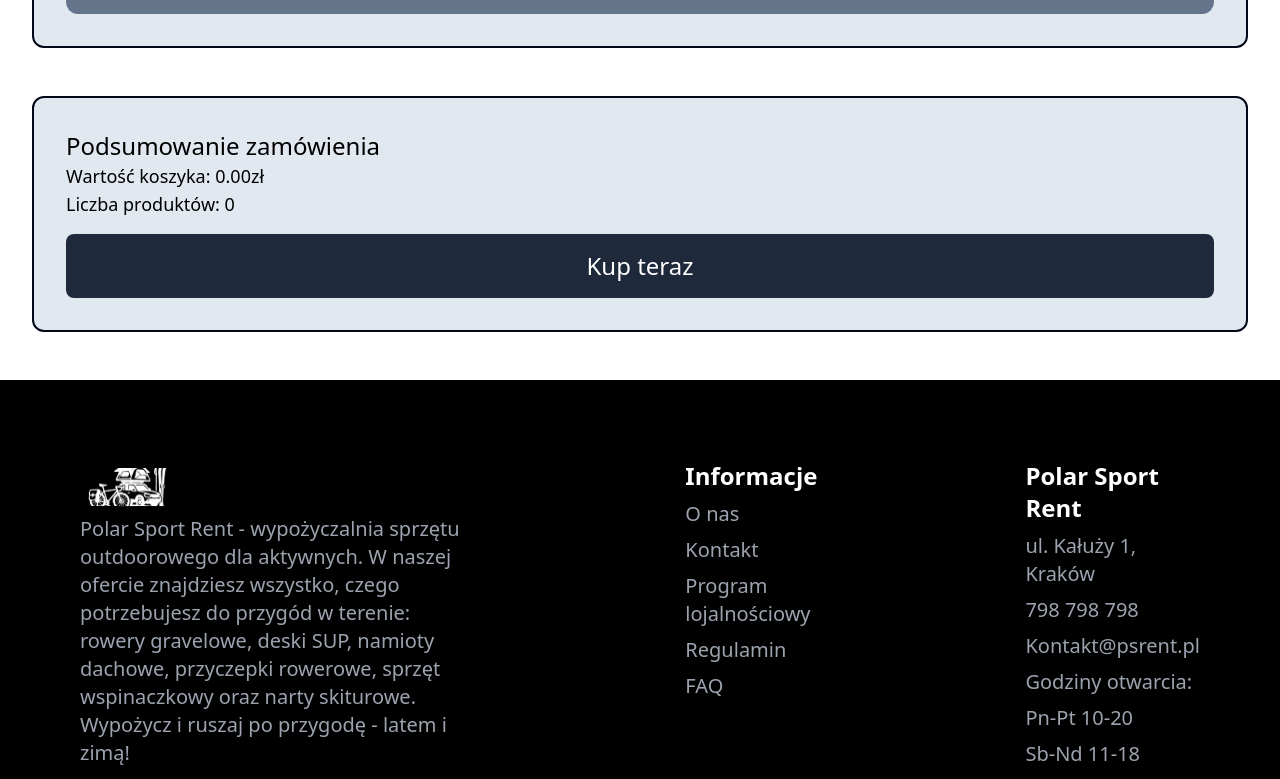
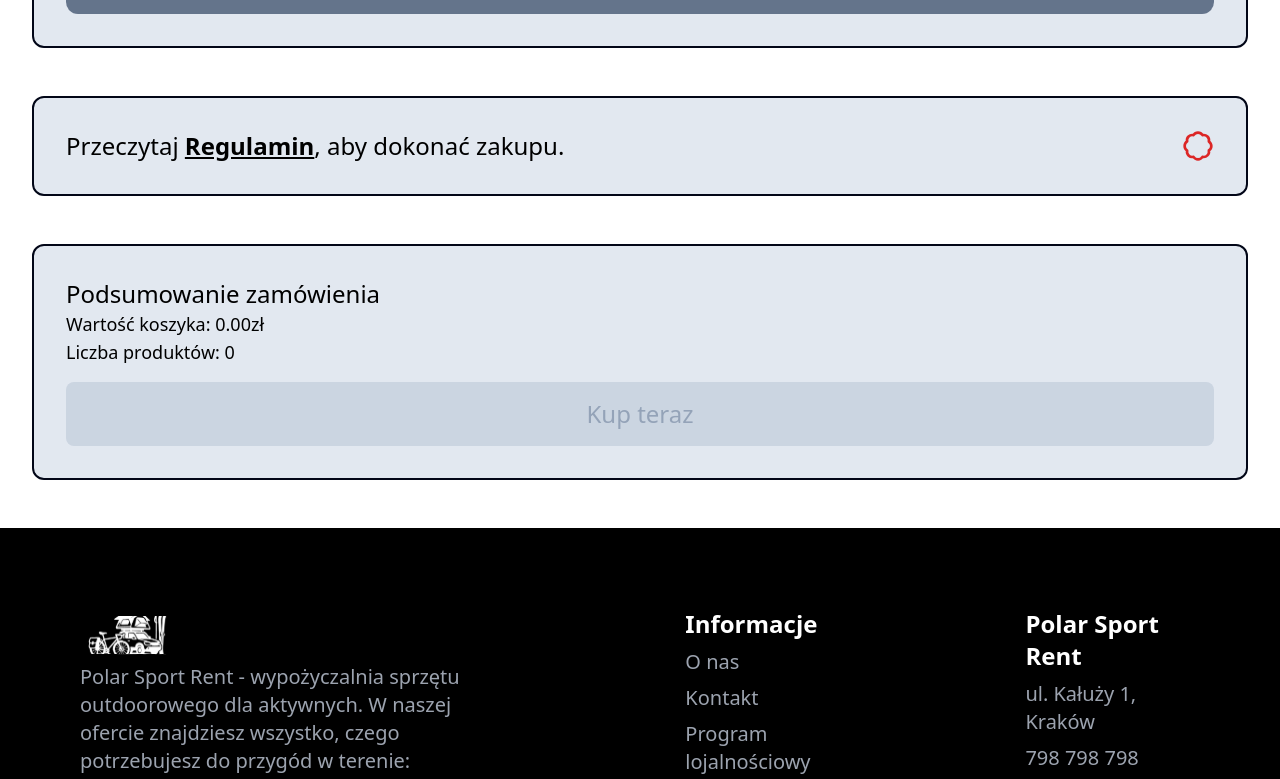
Before and after one commit to sebastian-j/sport-rent-frontend, a React (Vite) app: page /cart in a window 1280 px wide. Shown: the part 754-1533 px from the top of the page. Built offline with nearby package versions, Linux system fonts and the light colour scheme; some icons are missing.

Commit message:
feat: buying requires reading tos

```diff
--- a/package.json
+++ b/package.json
@@ -20,7 +20,8 @@
     "react-datepicker": "^9.1.0",
     "react-dom": "^19.2.7",
     "react-router-dom": "^7.18.1",
-    "react-social-icons": "^6.26.0"
+    "react-social-icons": "^6.26.0",
+    "tailwind-merge": "^3.6.0"
   },
   "devDependencies": {
     "@types/node": "^24.13.2",
--- a/src/pages/CartPage.tsx
+++ b/src/pages/CartPage.tsx
@@ -6,6 +6,8 @@ import CartProductCard from '../components/cart/CartProductCard.tsx';
 import type { CartProduct } from '../components/cart/CartProductCard.tsx';
 import { formatPrice } from '../utils/formatPrice.ts';
 import { Link } from 'react-router-dom';
+import { Badge, BadgeCheck } from 'lucide-react';
+import { twMerge } from 'tailwind-merge';
 
 const DAY_IN_MILLISECONDS = 24 * 60 * 60 * 1000;
 
@@ -53,6 +55,7 @@ function getProductInformation(product: CartProduct) {
 
 export default function CartPage() {
   const [products, setProducts] = useState(INITIAL_CART);
+  const [readTos, setReadTos] = useState(false);
 
   const updateRentalDate = (
     productId: number,
@@ -139,11 +142,22 @@ export default function CartPage() {
     { totalValue: 0, totalQuantity: 0 }
   );
 
+  const hasInvalidRentalDate = products.some((product) =>
+    product.dates.some((date) => !isRentalDateValid(date))
+  );
+  const canPurchase = readTos && !hasInvalidRentalDate;
+
+  const handleReadTos = () => {
+    setReadTos(true);
+  };
+  const buttonColor = canPurchase ? 'bg-slate-800' : 'bg-slate-300 text-slate-400';
+
   return (
     <div className="mx-auto mb-12 flex w-full max-w-[100rem] flex-col">
       <p className="text-center mt-12 font-semibold text-5xl text-slate-950">Koszyk</p>
 
-      {products.length > 0 && <div>
+      {products.length > 0 && (
+        <div>
           <div className="flex flex-col bg-slate-200 p-8 rounded-xl mx-8 mt-12 border-slate-950 border-2 gap-4">
             {products.map((product) => {
               const information = getProductInformation(product);
@@ -153,7 +167,9 @@ export default function CartPage() {
                   key={product.id}
                   product={product}
                   information={information}
-                      onQuantityChange={(dateId, quantity) => updateQuantity(product.id, dateId, quantity)}
+                  onQuantityChange={(dateId, quantity) =>
+                    updateQuantity(product.id, dateId, quantity)
+                  }
                   onDateChange={(dateId, field, value) =>
                     updateRentalDate(product.id, dateId, field, value)
                   }
@@ -165,6 +181,30 @@ export default function CartPage() {
             })}
           </div>
 
+          <div className="flex flex-row justify-between bg-slate-200 p-8 rounded-xl mx-8 mt-12 border-slate-950 border-2">
+            <div>
+              <p className="text-2xl">
+                Przeczytaj{' '}
+                <a
+                  className="underline font-semibold"
+                  href="https://dok.agh.edu.pl/doc.php?id=17184"
+                  target="_blank"
+                  onClick={handleReadTos}
+                >
+                  Regulamin
+                </a>
+                , aby dokonać zakupu.
+              </p>
+            </div>
+            <div>
+              {readTos ? (
+                <BadgeCheck size={32} className="text-green-600" />
+              ) : (
+                <Badge size={32} className="text-red-600" />
+              )}
+            </div>
+          </div>
+
           <div className="flex flex-col bg-slate-200 p-8 rounded-xl mx-8 mt-12 border-slate-950 border-2">
             <p className="text-2xl">Podsumowanie zamówienia</p>
             <p className="text-lg">Wartość koszyka: {formatPrice(orderInformation.totalValue)}</p>
@@ -172,21 +212,28 @@ export default function CartPage() {
 
             <motion.button
               type="button"
-                  whileHover={{ scale: 1.003 }}
-                  whileTap={{ scale: 0.997 }}
+              whileHover={canPurchase ? { scale: 1.003 } : undefined}
+              whileTap={canPurchase ? { scale: 0.997 } : undefined}
               transition={{ type: 'spring', stiffness: 400, damping: 30 }}
-                  className="mt-4 flex h-16 items-center justify-center rounded-lg bg-slate-800 text-2xl text-white"
+              className={twMerge(
+                'mt-4 flex h-16 items-center justify-center rounded-lg bg-slate-800 text-2xl text-white',
+                !canPurchase && 'cursor-not-allowed',
+                buttonColor
+              )}
+              disabled={!canPurchase}
+              onClick={() => alert('Kupiono')}
             >
               Kup teraz
             </motion.button>
           </div>
-      </div>}
+        </div>
+      )}
       {products.length === 0 && (
         <div className="mx-8 mt-12 flex flex-col items-center rounded-xl border-2 border-slate-950 bg-slate-200 p-8 text-center">
           <p className="text-3xl font-semibold text-slate-950">Twój koszyk jest pusty</p>
           <p className="mt-3 max-w-xl text-lg text-slate-700">
-            Wybierz sprzęt, który chcesz wypożyczyć, dodaj terminy rezerwacji i wróć tutaj,
-            aby sfinalizować zamówienie.
+            Wybierz sprzęt, który chcesz wypożyczyć, dodaj terminy rezerwacji i wróć tutaj, aby
+            sfinalizować zamówienie.
           </p>
           <Link
             to="/"
@@ -196,7 +243,6 @@ export default function CartPage() {
           </Link>
         </div>
       )}
-
     </div>
   );
 }
```
Also changed, not shown: 1 other file (tests, documents, lock files or other folders). Lines whose indentation alone changed are shown as unchanged.
